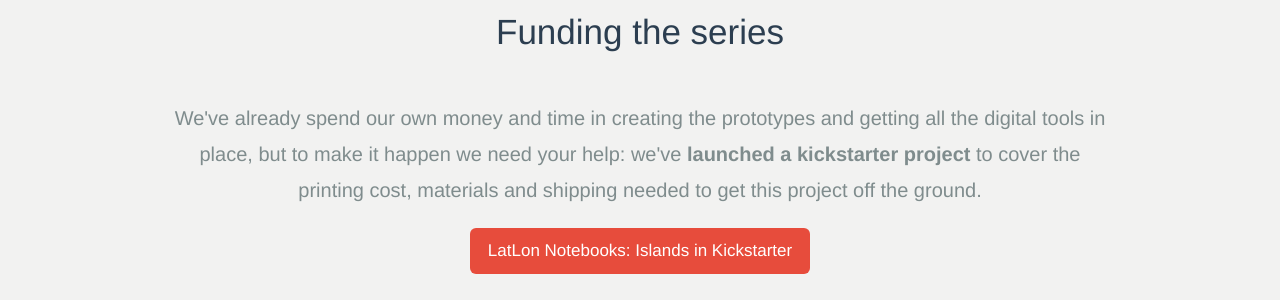
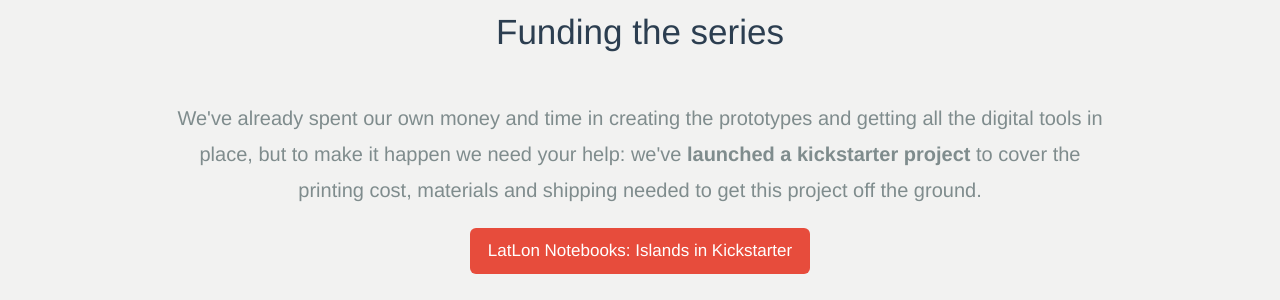
Before and after one commit to joinanalog/joinanalog.github.com, a Jekyll site: the page built from index.html, in a window 1280 px wide and 900 px high, scrolled down 4529 px. Shown: the part 153-453 px from the top of the window. Built offline with Jekyll 4.4.1, drawn with Linux system fonts in a browser that asks for light colours; some of the changed text lies outside the part shown.

Commit message:
updating spelling errors

```diff
--- a/_includes/latlon-islands/funding.html
+++ b/_includes/latlon-islands/funding.html
@@ -4,7 +4,7 @@
       <div class="col-sm-10 col-sm-offset-1">
         <h3>Funding the series</h3>
         <p class="lead">
-          We've already spend our own money and time in creating the prototypes and getting all the digital tools in place, but to make it happen we need your help: we've <strong> launched a kickstarter project</strong> to cover the printing cost, materials and shipping needed to get this project off the ground.
+          We've already spent our own money and time in creating the prototypes and getting all the digital tools in place, but to make it happen we need your help: we've <strong> launched a kickstarter project</strong> to cover the printing cost, materials and shipping needed to get this project off the ground.
         </p>
         <p>
           <a href="https://www.kickstarter.com/projects/joinanalog/latlon-notebooks-islands" class="btn btn-large btn-danger">LatLon Notebooks: Islands in Kickstarter</a>
--- a/_includes/latlon-islands/hero.html
+++ b/_includes/latlon-islands/hero.html
@@ -14,7 +14,7 @@
   <div class="container">
     <div class="row">
     <div class="col-xs-10 col-xs-offset-1 col-sm-9 col-sm-offset-1 col-md-6 content">
-      <h3>Help make LatLon Notebooks are reality.</h3>
+      <h3>Help make LatLon Notebooks a reality.</h3>
       <p class="lead">
         We've launched a kickstarter project to fund our first series of notebooks, focused on beautiful islands around the world and they're going to be absolutely amazing.
       </p>
```
